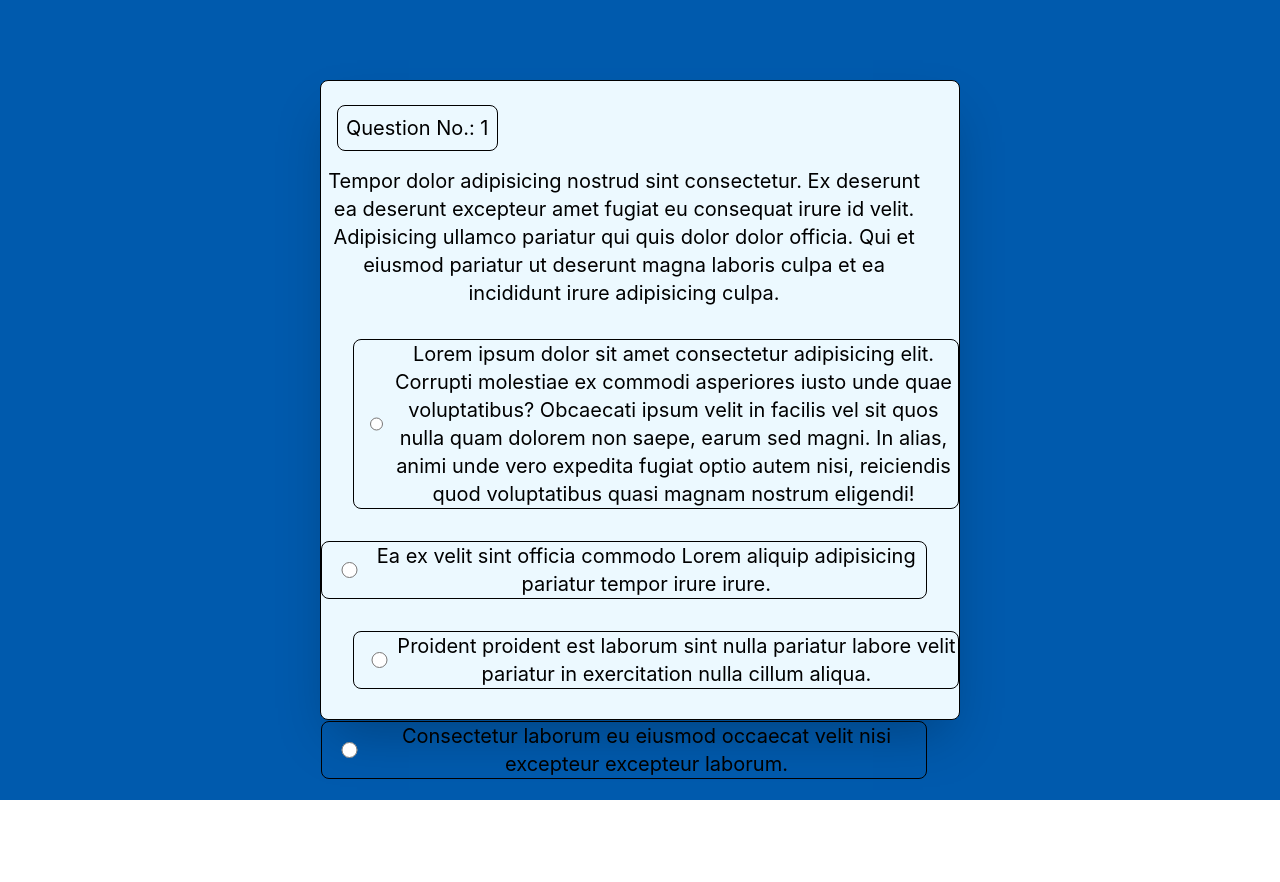
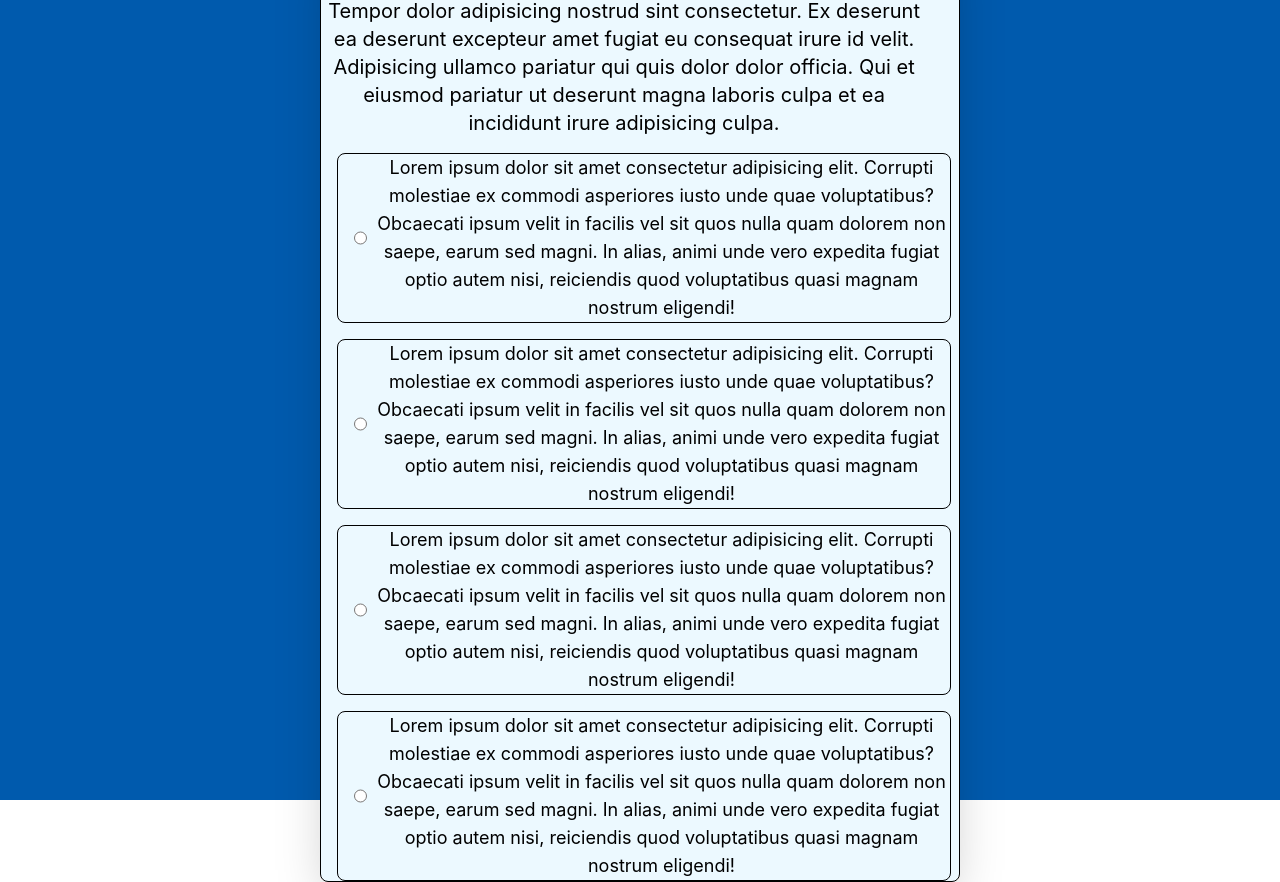
Before and after one commit to ethiclesshacker/code-editor-frontend, a React (Vite) app: page /mcq in a window 1280 px wide. Before the commit the page ends 800 px from the top, so only its background shows below. Built offline with nearby package versions, Linux system fonts and the light colour scheme.

Commit message:
McqChoice Page edited

```diff
--- a/src/components/MCQ.jsx
+++ b/src/components/MCQ.jsx
@@ -1,30 +1,19 @@
 import React from "react";
+import McqChoice from './McqChoice';
 
 export default function MCQ() {
     return (
             <div className="flex h-[100%] items-center gap-4 justify-center">
-              <div className="h-4/5 w-2/4 rounded-lg border border-solid border-black bg-[#ecf9ff] text-center shadow-2xl ">
-                <p className="w-1/8 p-2 m-2 ml-4 mt-6  rounded-lg mb-4 float-left text-xl border border-solid border-black">Question No.: 1</p>
+              <div className="w-2/4 rounded-lg border border-solid border-black bg-[#ecf9ff] text-center shadow-2xl ">
+                <p className="w-1/8 p-2 m-2 ml-4 mt-4 rounded-lg mb-4 float-left text-xl border border-solid border-black">Question No.: 1</p>
                 <p className="w-[95%] h-auto text-xl overflow-hidden">Tempor dolor adipisicing nostrud sint consectetur. Ex deserunt ea deserunt excepteur amet fugiat eu consequat irure id velit. Adipisicing ullamco pariatur qui quis dolor dolor officia. Qui et eiusmod pariatur ut deserunt magna laboris culpa et ea incididunt irure adipisicing culpa.</p>
-                <div className="flex flex-wrap justify-between text-xl">
-                  <div className="flex border border-solid border-black w-160 pl-4 items-center rounded-lg ml-8 mt-8">
-                    <input type="radio" id="html" name="fav_language" value="HTML" className="mr-1.5 w-8 h-4"/>
-                    <label for="html">Lorem ipsum dolor sit amet consectetur adipisicing elit. Corrupti molestiae ex commodi asperiores iusto unde quae voluptatibus? Obcaecati ipsum velit in facilis vel sit quos nulla quam dolorem non saepe, earum sed magni. In alias, animi unde vero expedita fugiat optio autem nisi, reiciendis quod voluptatibus quasi magnam nostrum eligendi!</label>
-                  </div>
-                  <div className="flex border border-solid border-black w-160 pl-4 rounded-lg items-center mr-8 mt-8">
-                    <input type="radio" id="html" name="fav_language" value="HTML" className="mr-1.5 w-8 h-4"/>
-                    <label for="html">Ea ex velit sint officia commodo Lorem aliquip adipisicing pariatur tempor irure irure.</label>
-                  </div>
-                  <div className="flex border border-solid border-black w-160 pl-4 rounded-lg items-center ml-8 mt-8">
-                    <input type="radio" id="html" name="fav_language" value="HTML" className="mr-1.5 w-8 h-4"/>
-                    <label for="html">Proident proident est laborum sint nulla pariatur labore velit pariatur in exercitation nulla cillum aliqua.</label>
-                  </div>
-                  <div className="flex border border-solid border-black w-160 pl-4 rounded-lg items-center mr-8 mt-8">
-                    <input type="radio" id="html" name="fav_language" value="HTML" className="mr-1.5 w-8 h-4"/>
-                    <label for="html">Consectetur laborum eu eiusmod occaecat velit nisi excepteur excepteur laborum.</label>
-                  </div>
-                </div>
-              </div>
+                <div className="flex flex-wrap justify-between text-lg ml-4 mr-2">
+                  <McqChoice/>
+                  <McqChoice/>
+                  <McqChoice/>
+                  <McqChoice/>
+                 </div>
+                 </div>
             </div>
     )
 }
--- /dev/null
+++ b/src/components/McqChoice.jsx
@@ -0,0 +1,11 @@
+import React, { useState, useEffect } from 'react'
+
+export default function McqChoice() {
+
+    return (
+        <div className="flex border border-solid border-black w-160 pl-4 items-center rounded-lg mt-4">
+            <input type="radio" id="html" name="fav_language" value="HTML" className="mr-1.5 w-8 h-4" />
+            <label for="html">Lorem ipsum dolor sit amet consectetur adipisicing elit. Corrupti molestiae ex commodi asperiores iusto unde quae voluptatibus? Obcaecati ipsum velit in facilis vel sit quos nulla quam dolorem non saepe, earum sed magni. In alias, animi unde vero expedita fugiat optio autem nisi, reiciendis quod voluptatibus quasi magnam nostrum eligendi!</label>
+        </div>
+    )
+}
```
